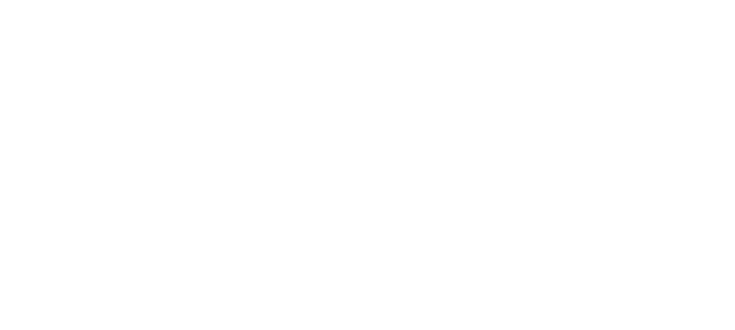
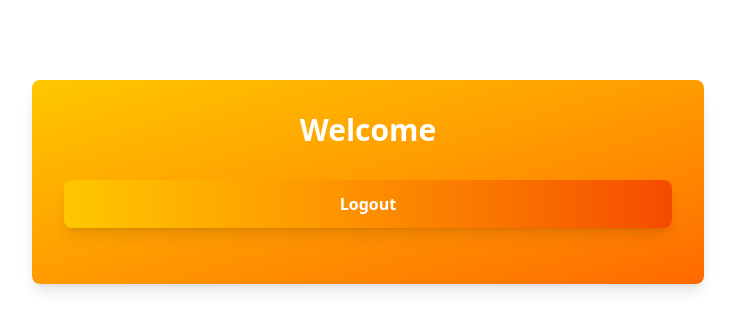
Before and after one commit to wkissen/Hacktopia_AE, an Angular app in the folder Frontend/HacktopiaFrontend/: page /homepage in a window 1280 px wide. Before the commit this address led to /. Shown: the top 330 px of the page, without its empty margins (272-1007 px from the left). Built offline with nearby package versions, Linux system fonts and the light colour scheme.

Commit message:
added an homepage

```diff
--- a/Frontend/HacktopiaFrontend/src/app/app.routes.ts
+++ b/Frontend/HacktopiaFrontend/src/app/app.routes.ts
@@ -1,7 +1,9 @@
 import { Routes } from '@angular/router';
 import { LoginComponent } from './login/login.component';
+import { HomepageComponent } from './homepage/homepage.component';
 import {RoleGuard} from './role.guard';
 
 export const routes: Routes = [
   { path: '', component: LoginComponent },
+  { path: 'homepage', component: HomepageComponent},
 ];
--- /dev/null
+++ b/Frontend/HacktopiaFrontend/src/app/homepage/homepage.component.html
@@ -0,0 +1,11 @@
+<div class="max-w-2xl mx-auto mt-20 p-8 bg-gradient-to-br from-yellow-400 to-orange-500 rounded-lg shadow-lg text-white">
+  <h2 class="text-3xl font-bold mb-8 text-center">Welcome {{username}}</h2>
+
+  <div class="mb-6 text-center">
+    <button
+      class="w-full py-3 px-6 bg-gradient-to-r from-yellow-400 to-orange-600 text-white font-semibold rounded-lg shadow-lg hover:from-yellow-500 hover:to-orange-500 focus:outline-none focus:ring-2 focus:ring-yellow-500 focus:ring-offset-2 transition ease-in-out duration-300 transform hover:scale-105"
+      (click)="onLogout()">
+      Logout
+    </button>
+  </div>
+</div>
--- /dev/null
+++ b/Frontend/HacktopiaFrontend/src/app/homepage/homepage.component.ts
@@ -0,0 +1,54 @@
+import { Component, OnInit } from '@angular/core';
+import { FormsModule } from '@angular/forms';
+import { Router } from '@angular/router';
+import { AuthService } from '@services/auth-service.service';
+import { Location } from '@angular/common';
+
+@Component({
+  selector: 'app-homepage',
+  imports: [FormsModule],
+  templateUrl: './homepage.component.html',
+})
+export class HomepageComponent implements OnInit {
+  role: string | null = null;
+  username: string | null = null;
+  showerror: boolean = false;
+  comments: Comment[] = [];
+  searchParams = {
+    content: '',
+    author: '',
+    fromDate: '',
+    toDate: '',
+  };
+  newComments: { [postId: string]: string } = {};
+
+  constructor(private authService: AuthService, private router: Router) {}
+
+  ngOnInit(): void {
+    this.role = this.authService.getRole();
+    this.username = this.authService.getUserName();
+    if (this.role === 'hoofdredacteur') {
+      this.showerror = true;
+    }
+  }
+  CreatePostRedirect(): void {
+    this.router.navigate(['/posts']);
+  }
+
+  onLogout(): void {
+    this.authService.logout();
+    this.router.navigate(['']);
+  }
+
+  GoToPostConcepts(): void {
+    this.router.navigate(['/concepts']);
+  }
+
+  GoToPostWaitingApprovals(): void {
+    this.router.navigate(['/waitingapproval']);
+  }
+
+  GoToNotifications(): void {
+    this.router.navigate(['/notifications']);
+  }
+}
--- a/Frontend/HacktopiaFrontend/src/app/login/login.component.ts
+++ b/Frontend/HacktopiaFrontend/src/app/login/login.component.ts
@@ -25,13 +25,13 @@
     if (this.userName && this.password) {
       if(!this.authService.login(this.userName, this.password)) {
         this.showerror = true;
-        this.errorMessage = 'Invalid username or role.';
+        this.errorMessage = 'Invalid username or password.';
         return;
       }
       this.errorMessage = '';
     } else {
       this.showerror = true;
-      this.errorMessage = 'Please enter both username and role.';
+      this.errorMessage = 'Please enter both username and password.';
     }
   }
 }
```
